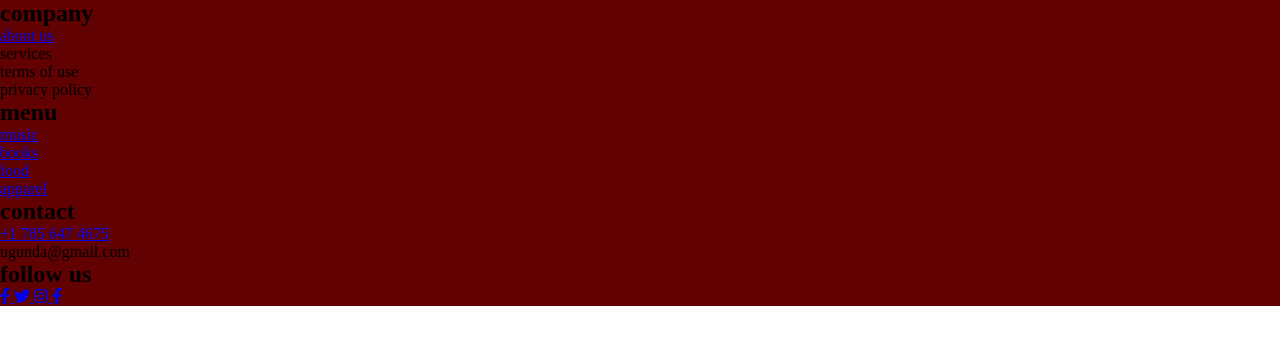
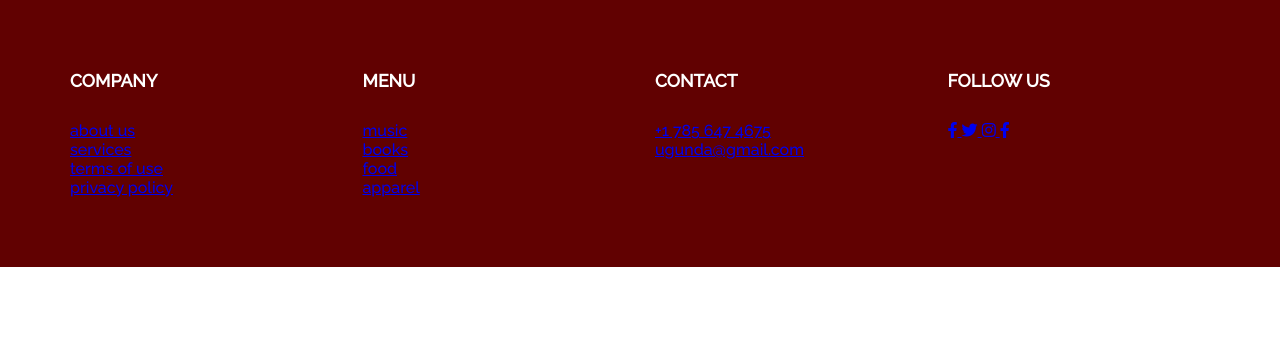
Before and after one commit to snowleopardAlexa/footer-lists-responsive, a plain HTML site: page index.html in a window 1280 px wide. Drawn offline with Linux system fonts and the light colour scheme.

Commit message:
style list, add padding

```diff
--- a/index.html
+++ b/index.html
@@ -16,9 +16,9 @@
                     <h2>company</h2>
                     <ul>
                         <li><a href="#">about us</a></li>
-                        <li><a href="#"></a>services</li>
-                        <li><a href="#"></a>terms of use</li>
-                        <li><a href="#"></a>privacy policy</li>
+                        <li><a href="#">services</a></li>
+                        <li><a href="#">terms of use</a></li>
+                        <li><a href="#">privacy policy</a></li>
                     </ul>
                 </div>
                 <div class="col">
@@ -34,7 +34,7 @@
                     <h2>contact</h2>
                     <ul>
                         <li><a href="#">+1 785 647 4675</a></li>
-                        <li><a href="#"></a>ugunda@gmail.com</li>
+                        <li><a href="#">ugunda@gmail.com</a></li>
                     </ul>
                 </div>
                 <div class="col">
--- a/main.css
+++ b/main.css
@@ -1,10 +1,43 @@
+@import url('https://fonts.googleapis.com/css2?family=Raleway:wght@500&display=swap');
+/*
+font-family: 'Raleway', sans-serif;
+*/
 * {
     margin: 0;
     padding: 0;
     box-sizing: border-box;
+    font-family: 'Raleway', sans-serif;
+}
+
+.container {
+    max-width: 1170px;
+    background-color: rgb(97, 1, 1);
+    margin: auto;
+    color: #fff;
+}
+
+ul {
+    list-style: none;
+}
+
+.row {
+    display: flex;
+    flex-wrap: wrap;
 }
 
 .footer {
     background-color: rgb(97, 1, 1);
+    padding: 70px 0;
 
 }
+
+.col {
+    width: 25%;
+    padding: 0 15px;
+}
+
+.col h2 {
+    font-size: 1.1rem;
+    text-transform: uppercase;
+    margin-bottom: 30px;
+}
```
